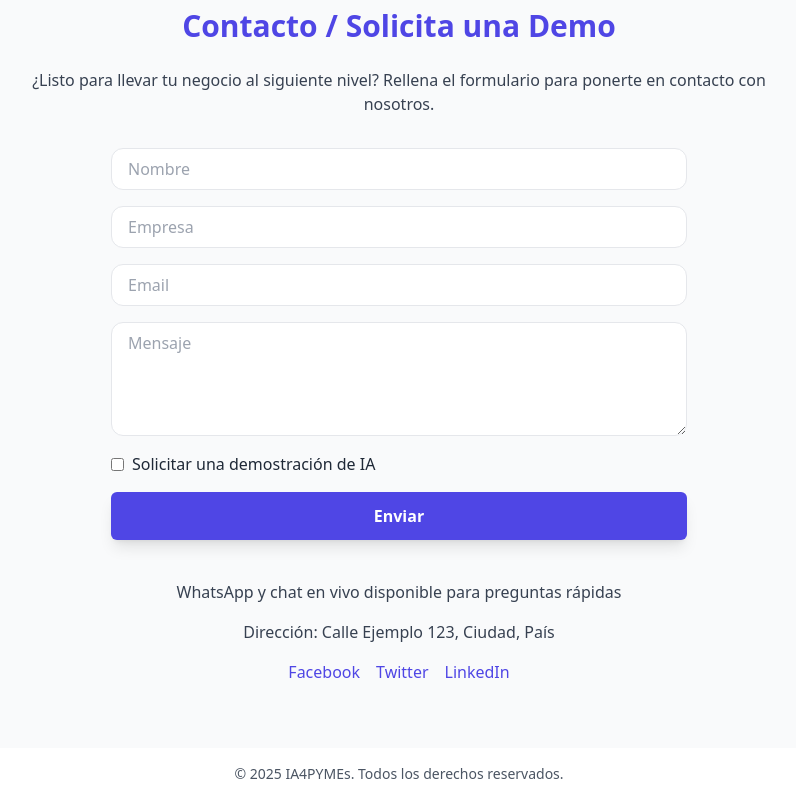
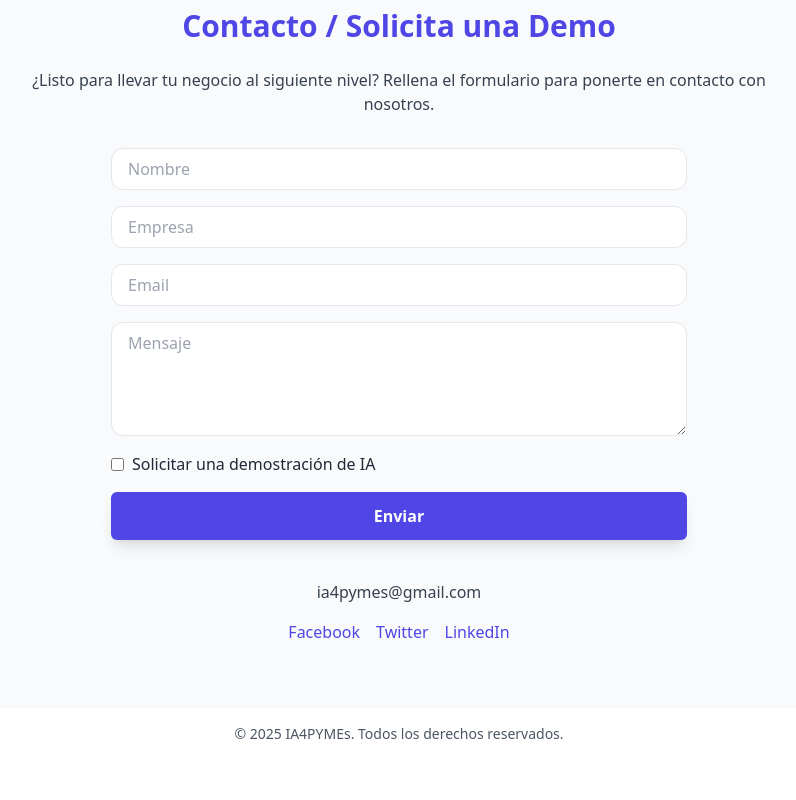
Before and after one commit to carlosmorenolosa/IA_Pymes, a React (Create React App) app: page / in a window 1280 px wide. Shown: the part 2860-3660 px from the top of the page, without its empty margins (241-1037 px from the left). After the commit the page ends 3620 px from the top, so only its background shows below. Built offline with nearby package versions, Linux system fonts and the light colour scheme.

Commit message:
se añade direccion correo

```diff
--- a/src/App.js
+++ b/src/App.js
@@ -358,9 +358,8 @@ function ContactSection() {
         </div>
         <div className="mt-10 flex flex-col items-center space-y-4 text-center">
           <p className="text-gray-700">
-            WhatsApp y chat en vivo disponible para preguntas rápidas
+            ia4pymes@gmail.com
           </p>
-          <p className="text-gray-700">Dirección: Calle Ejemplo 123, Ciudad, País</p>
           <div className="flex space-x-4">
             <a href="#" className="text-indigo-600 hover:text-indigo-400">
               Facebook
```
